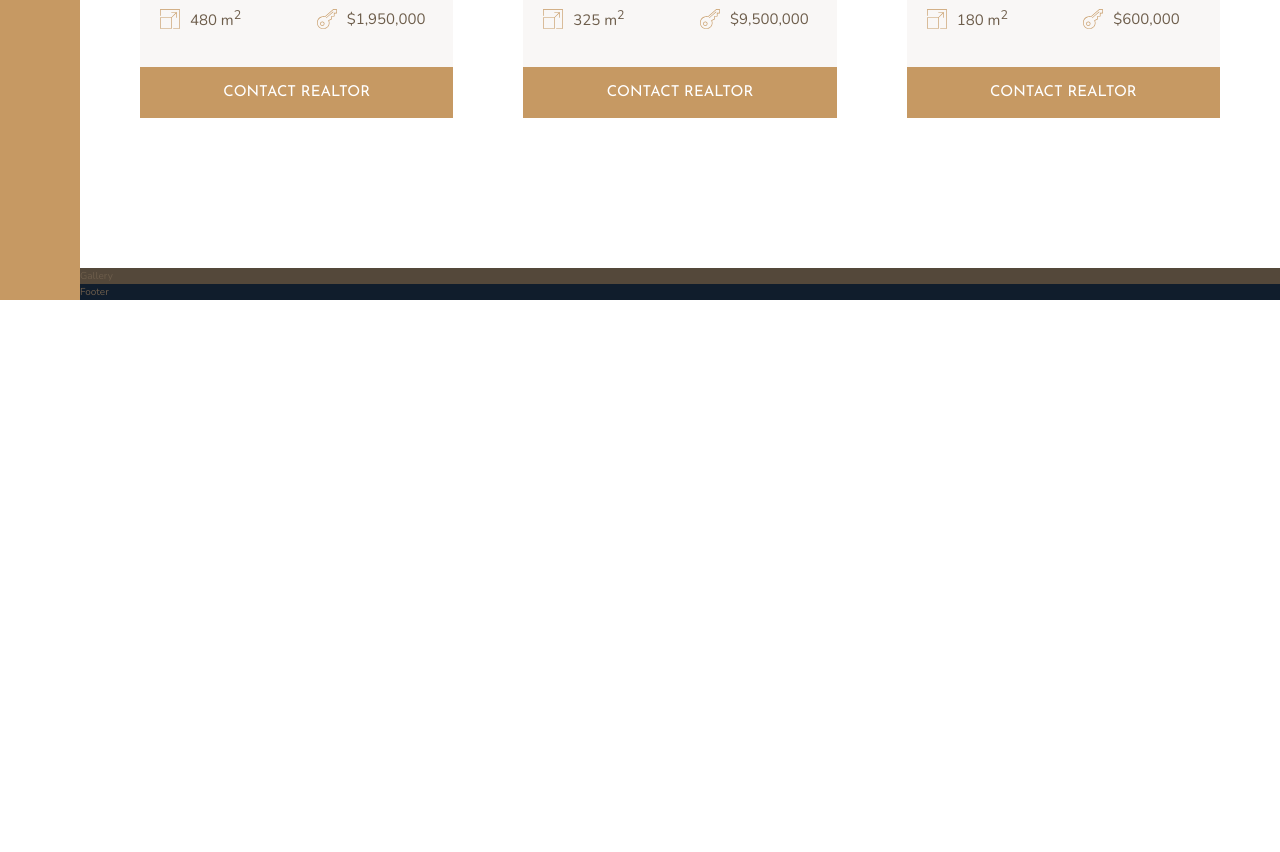
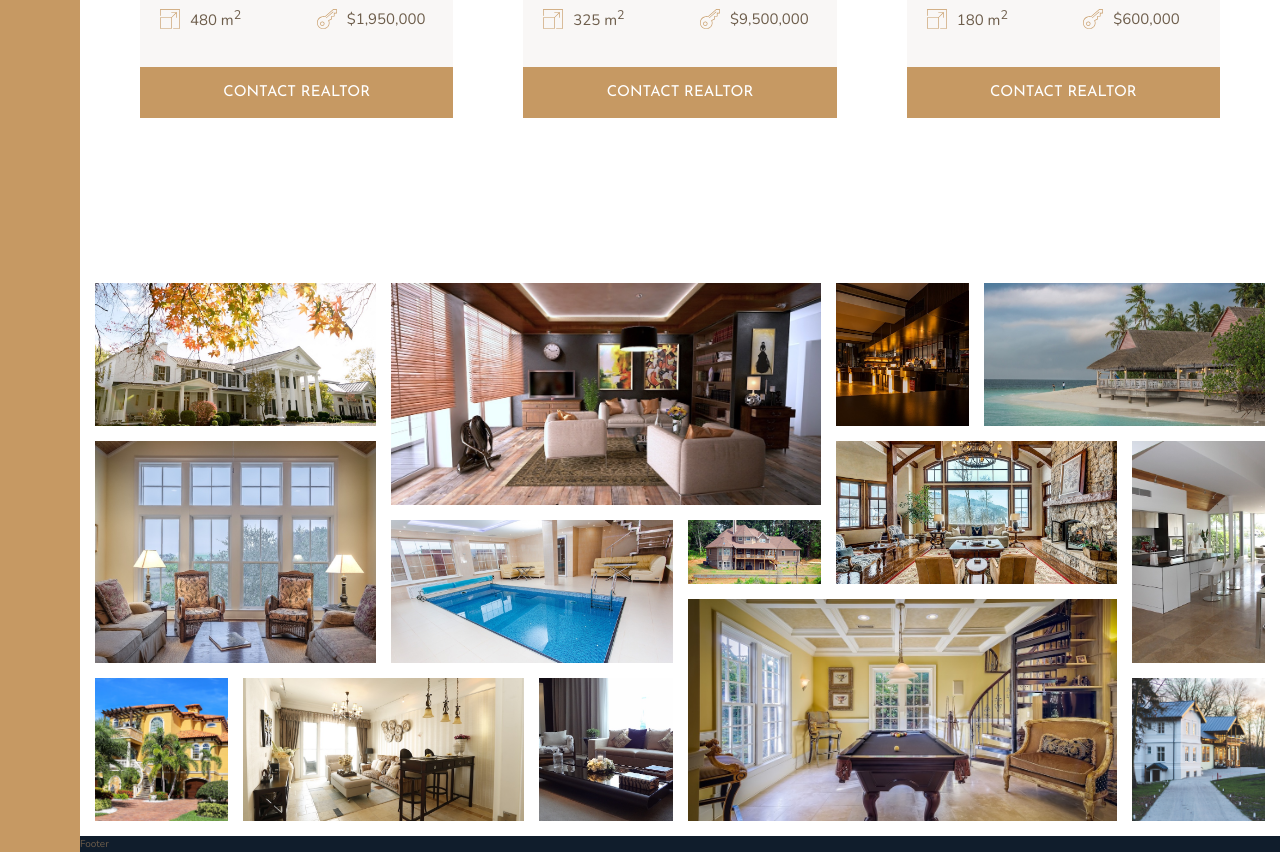
Before and after one commit to PatrickValnegri/nexter, a website: page index.html in a window 1280 px wide. Shown: the part 2828-3680 px from the top of the page. Before the commit the page ends 3128 px from the top, so only its background shows below. Drawn offline with nearby package versions, Linux system fonts and the light colour scheme.

Commit message:
Builded gallery section

```diff
--- a/index.html
+++ b/index.html
@@ -283,7 +283,62 @@
         </section>
 
         <section class="gallery">
-            Gallery
+            <figure class="gallery__item gallery__item--1">
+                <img src="img/gal-1.jpeg" alt="Gallery image 1" class="gallery__img">
+            </figure>
+
+            <figure class="gallery__item gallery__item--2">
+                <img src="img/gal-2.jpeg" alt="Gallery image 2" class="gallery__img">
+            </figure>
+
+            <figure class="gallery__item gallery__item--3">
+                <img src="img/gal-3.jpeg" alt="Gallery image 3" class="gallery__img">
+            </figure>
+
+            <figure class="gallery__item gallery__item--4">
+                <img src="img/gal-4.jpeg" alt="Gallery image 4" class="gallery__img">
+            </figure>
+
+            <figure class="gallery__item gallery__item--5">
+                <img src="img/gal-5.jpeg" alt="Gallery image 5" class="gallery__img">
+            </figure>
+
+            <figure class="gallery__item gallery__item--6">
+                <img src="img/gal-6.jpeg" alt="Gallery image 6" class="gallery__img">
+            </figure>
+
+            <figure class="gallery__item gallery__item--7">
+                <img src="img/gal-7.jpeg" alt="Gallery image 7" class="gallery__img">
+            </figure>
+
+            <figure class="gallery__item gallery__item--8">
+                <img src="img/gal-8.jpeg" alt="Gallery image 8" class="gallery__img">
+            </figure>
+
+            <figure class="gallery__item gallery__item--9">
+                <img src="img/gal-9.jpeg" alt="Gallery image 9" class="gallery__img">
+            </figure>
+
+            <figure class="gallery__item gallery__item--10">
+                <img src="img/gal-10.jpeg" alt="Gallery image 10" class="gallery__img">
+            </figure>
+
+            <figure class="gallery__item gallery__item--11">
+                <img src="img/gal-11.jpeg" alt="Gallery image 11" class="gallery__img">
+            </figure>
+
+            <figure class="gallery__item gallery__item--12">
+                <img src="img/gal-12.jpeg" alt="Gallery image 12" class="gallery__img">
+            </figure>
+
+            <figure class="gallery__item gallery__item--13">
+                <img src="img/gal-13.jpeg" alt="Gallery image 13" class="gallery__img">
+            </figure>
+
+            <figure class="gallery__item gallery__item--14">
+                <img src="img/gal-14.jpeg" alt="Gallery image 14" class="gallery__img">
+            </figure>
+
         </section>
 
         <footer class="footer">
--- a/sass/_gallery.scss
+++ b/sass/_gallery.scss
@@ -1,4 +1,89 @@
 .gallery {
-    background-color: $color-grey-dark-1;
     grid-column: full-start / full-end;
+
+    display: grid;
+    grid-template-columns: repeat(8 , 1fr);
+    grid-template-rows: repeat(7, 5vw);
+    grid-gap: 1.5rem;
+    padding: 1.5rem;
+
+    &__item {
+
+        &--1 {
+            grid-row: 1 / span 2;
+            grid-column: 1 / span 2;
+        }
+
+        &--2 {
+            grid-row: 1 / span 3;
+            grid-column: 3 / span 3;
+        }
+
+        &--3 {
+            grid-row: 1 / span 2;
+            grid-column: 6 / span 1;
+        }
+
+        &--4 {
+            grid-row: 1 / span 2;
+            grid-column: 7 / span 2;
+        }
+
+        &--5 {
+            grid-row: 3 / span 3;
+            grid-column: 1 / span 2;
+        }
+
+        &--6 {
+            grid-row: 4 / span 2;
+            grid-column: 3 / span 2;
+        }
+
+        &--7 {
+            grid-row: 4 / span 1;
+            grid-column: 5 / span 1;
+        }
+
+        &--8 {
+            grid-row: 3 / span 2;
+            grid-column: 6 / span 2;
+        }
+
+        &--9 {
+            grid-row: 3 / span 3;
+            grid-column: 8 / span 1;
+        }
+
+        &--10 {
+            grid-row: 6 / span 2;
+            grid-column: 1 / span 1;
+        }
+
+        &--11 {
+            grid-row: 6 / span 2;
+            grid-column: 2 / span 2;
+        }
+
+        &--12 {
+            grid-row: 6 / span 2;
+            grid-column: 4 / span 1;
+        }
+
+        &--13 {
+            grid-row: 5 / span 3;
+            grid-column: 5 / span 3;
+        }
+
+        &--14 {
+            grid-row: 6 / span 2;
+            grid-column: 8 / span 1;
+        }
+    }
+
+    &__img {
+        width: 100%;
+        height: 100%; //WE NEED TO SET HEIGHT TO USE OBJECT FIT
+        object-fit: cover;
+        display: block;
+    }
 }
```
Also changed, not shown: css/style.css.
